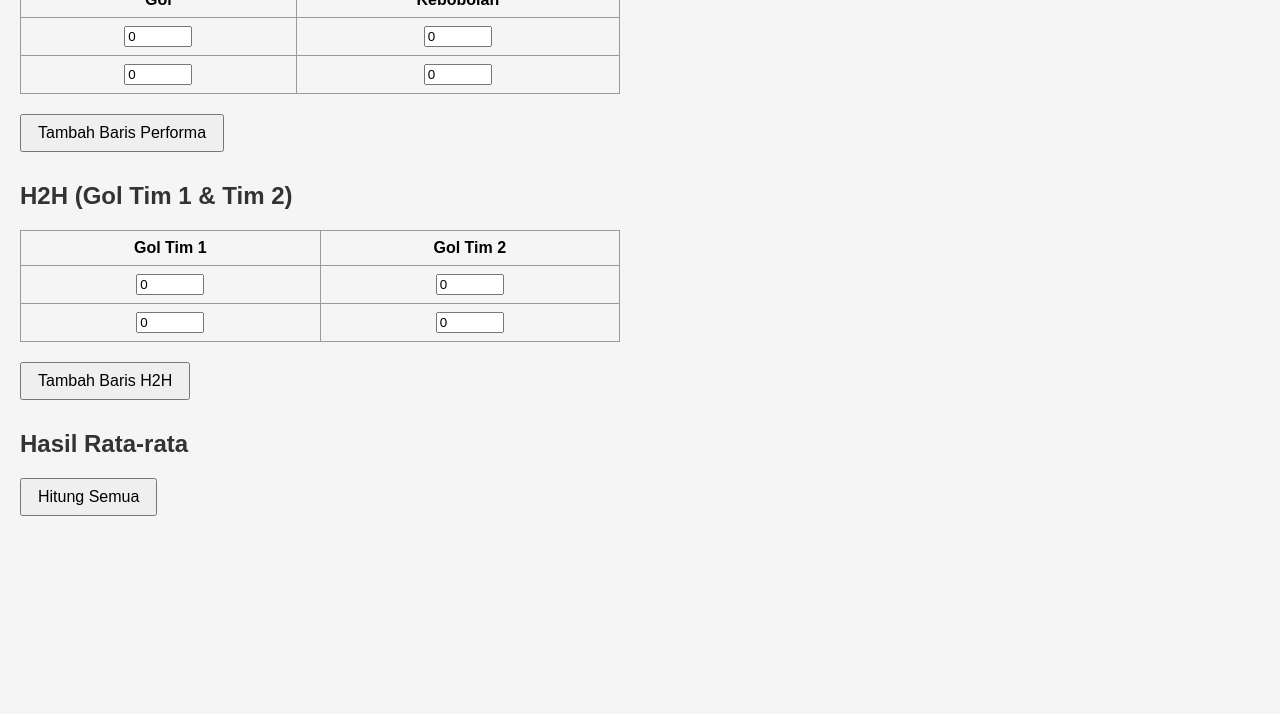
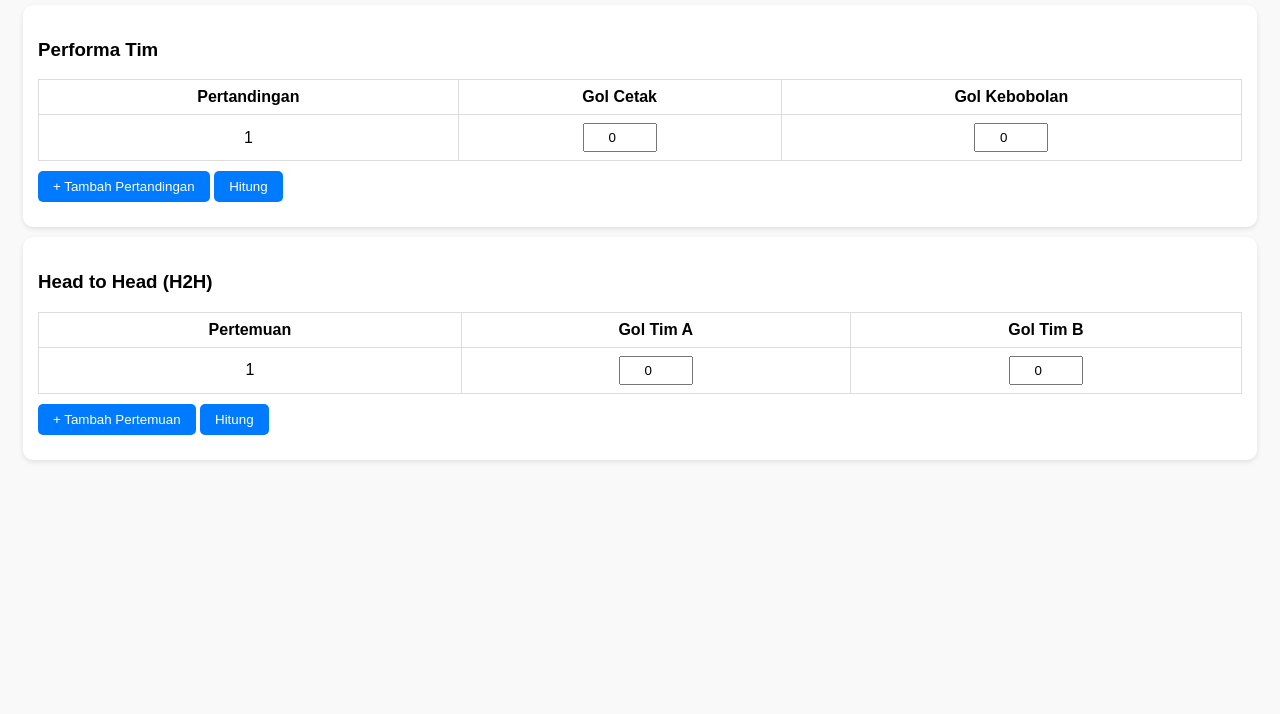
Before and after one commit to Nung101/Analisis_Parlay1, a plain HTML site: page hitung_rata2_gol.html in a window 1280 px wide. Shown: the part 86-800 px from the top of the page. Drawn offline with Linux system fonts and the light colour scheme.

Commit message:
Update hitung_rata2_gol.html

```diff
--- a/hitung_rata2_gol.html
+++ b/hitung_rata2_gol.html
@@ -1,118 +1,79 @@
 <!DOCTYPE html>
 <html lang="id">
 <head>
-    <meta charset="UTF-8">
-    <meta name="viewport" content="width=device-width, initial-scale=1.0">
-    <title>Analisis Gol & Kebobolan</title>
+<meta charset="utf-8">
+<meta name="viewport" content="width=device-width,initial-scale=1">
+<title>Kalkulator Rata-rata Gol & Kebobolan</title>
 <style>
-        body { font-family: Arial, sans-serif; margin: 20px; background-color: #f5f5f5; }
-        h2 { color: #333; }
-        table { width: 100%; max-width: 600px; border-collapse: collapse; margin-bottom: 20px; }
-        table, th, td { border: 1px solid #999; }
-        th, td { padding: 8px; text-align: center; }
-        input[type="number"] { width: 60px; }
-        button { padding: 8px 16px; font-size: 16px; cursor: pointer; margin-bottom: 10px; }
-        .result { font-weight: bold; margin-top: 10px; }
+  body { font-family: Arial, sans-serif; padding: 15px; background: #f9f9f9; }
+  h2 { text-align: center; }
+  .box { background: white; padding: 15px; margin: 10px 0; border-radius: 10px; box-shadow: 0 2px 5px rgba(0,0,0,0.1); }
+  table { width: 100%; border-collapse: collapse; margin-top: 10px; }
+  th, td { padding: 8px; text-align: center; border: 1px solid #ddd; }
+  input { width: 60px; padding: 5px; text-align: center; }
+  button { margin-top: 10px; padding: 8px 15px; border: none; border-radius: 5px; background: #007bff; color: white; cursor: pointer; }
+  button:hover { background: #0056b3; }
+  .hasil { margin-top: 10px; font-weight: bold; }
 </style>
 </head>
 <body>
 
-    <h2>Performa Tim (Gol & Kebobolan)</h2>
-    <table id="teamTable">
-        <thead>
-            <tr>
-                <th>Gol</th>
-                <th>Kebobolan</th>
-            </tr>
-        </thead>
-        <tbody>
-            <tr>
-                <td><input type="number" class="gol" value="0"></td>
-                <td><input type="number" class="kebobolan" value="0"></td>
-            </tr>
-            <tr>
-                <td><input type="number" class="gol" value="0"></td>
-                <td><input type="number" class="kebobolan" value="0"></td>
-            </tr>
-        </tbody>
+<h2>⚽ Kalkulator Rata-rata Gol & Kebobolan</h2>
+
+<div class="box">
+  <h3>Performa Tim</h3>
+  <table id="tabelPerforma">
+    <tr><th>Pertandingan</th><th>Gol Cetak</th><th>Gol Kebobolan</th></tr>
+    <tr><td>1</td><td><input type="number" value="0"></td><td><input type="number" value="0"></td></tr>
   </table>
-    <button onclick="tambahBarisPerforma()">Tambah Baris Performa</button>
+  <button onclick="tambahBaris('tabelPerforma')">+ Tambah Pertandingan</button>
+  <button onclick="hitung('tabelPerforma','hasilPerforma')">Hitung</button>
+  <div class="hasil" id="hasilPerforma"></div>
+</div>
 
-    <h2>H2H (Gol Tim 1 & Tim 2)</h2>
-    <table id="h2hTable">
-        <thead>
-            <tr>
-                <th>Gol Tim 1</th>
-                <th>Gol Tim 2</th>
-            </tr>
-        </thead>
-        <tbody>
-            <tr>
-                <td><input type="number" class="gol1" value="0"></td>
-                <td><input type="number" class="gol2" value="0"></td>
-            </tr>
-            <tr>
-                <td><input type="number" class="gol1" value="0"></td>
-                <td><input type="number" class="gol2" value="0"></td>
-            </tr>
-        </tbody>
+<div class="box">
+  <h3>Head to Head (H2H)</h3>
+  <table id="tabelH2H">
+    <tr><th>Pertemuan</th><th>Gol Tim A</th><th>Gol Tim B</th></tr>
+    <tr><td>1</td><td><input type="number" value="0"></td><td><input type="number" value="0"></td></tr>
   </table>
-    <button onclick="tambahBarisH2H()">Tambah Baris H2H</button>
-
-    <h2>Hasil Rata-rata</h2>
-    <button onclick="hitungSemua()">Hitung Semua</button>
-    <div class="result" id="hasilSemua"></div>
+  <button onclick="tambahBaris('tabelH2H')">+ Tambah Pertemuan</button>
+  <button onclick="hitung('tabelH2H','hasilH2H', true)">Hitung</button>
+  <div class="hasil" id="hasilH2H"></div>
+</div>
 
 <script>
-        // Tambah baris Performa
-        function tambahBarisPerforma() {
-            const table = document.getElementById('teamTable').getElementsByTagName('tbody')[0];
-            const newRow = table.insertRow();
-            newRow.insertCell(0).innerHTML = '<input type="number" class="gol" value="0">';
-            newRow.insertCell(1).innerHTML = '<input type="number" class="kebobolan" value="0">';
+function tambahBaris(id) {
+  let table = document.getElementById(id);
+  let rowCount = table.rows.length;
+  let row = table.insertRow();
+  row.insertCell(0).innerText = rowCount;
+  row.insertCell(1).innerHTML = "<input type='number' value='0'>";
+  row.insertCell(2).innerHTML = "<input type='number' value='0'>";
 }
 
-        // Tambah baris H2H
-        function tambahBarisH2H() {
-            const table = document.getElementById('h2hTable').getElementsByTagName('tbody')[0];
-            const newRow = table.insertRow();
-            newRow.insertCell(0).innerHTML = '<input type="number" class="gol1" value="0">';
-            newRow.insertCell(1).innerHTML = '<input type="number" class="gol2" value="0">';
+function hitung(tableId, hasilId, h2h=false) {
+  let table = document.getElementById(tableId);
+  let totalCetak = 0, totalKebobolan = 0, count = 0;
+
+  for (let i=1; i<table.rows.length; i++) {
+    let gol1 = parseFloat(table.rows[i].cells[1].children[0].value) || 0;
+    let gol2 = parseFloat(table.rows[i].cells[2].children[0].value) || 0;
+    if(h2h) {
+      totalCetak += gol1;
+      totalKebobolan += gol2;
+    } else {
+      totalCetak += gol1;
+      totalKebobolan += gol2;
+    }
+    count++;
   }
 
-        // Hitung Semua
-        function hitungSemua() {
-            // Performa Tim
-            const gol = document.querySelectorAll('.gol');
-            const kebobolan = document.querySelectorAll('.kebobolan');
-            let totalGol = 0, totalKebobolan = 0;
-            let countPerforma = gol.length;
+  let rataCetak = (count>0)? (totalCetak/count).toFixed(2):0;
+  let rataKebobolan = (count>0)? (totalKebobolan/count).toFixed(2):0;
 
-            gol.forEach((g,i) => {
-                totalGol += parseInt(g.value) || 0;
-                totalKebobolan += parseInt(kebobolan[i].value) || 0;
-            });
-
-            const avgGol = (totalGol / countPerforma).toFixed(2);
-            const avgKebobolan = (totalKebobolan / countPerforma).toFixed(2);
-
-            // H2H
-            const gol1 = document.querySelectorAll('.gol1');
-            const gol2 = document.querySelectorAll('.gol2');
-            let totalGol1 = 0, totalGol2 = 0;
-            let countH2H = gol1.length;
-
-            gol1.forEach((g,i) => {
-                totalGol1 += parseInt(g.value) || 0;
-                totalGol2 += parseInt(gol2[i].value) || 0;
-            });
-
-            const avgGol1 = (totalGol1 / countH2H).toFixed(2);
-            const avgGol2 = (totalGol2 / countH2H).toFixed(2);
-
-            document.getElementById('hasilSemua').innerText =
-                `Performa Tim: Rata-rata Gol = ${avgGol}, Rata-rata Kebobolan = ${avgKebobolan}\n` +
-                `H2H: Rata-rata Gol Tim 1 = ${avgGol1}, Rata-rata Gol Tim 2 = ${avgGol2}`;
+  document.getElementById(hasilId).innerText =
+    "Rata Gol Cetak: " + rataCetak + " | Rata Kebobolan: " + rataKebobolan;
 }
 </script>
 
```
Lines whose indentation alone changed are shown as unchanged.
